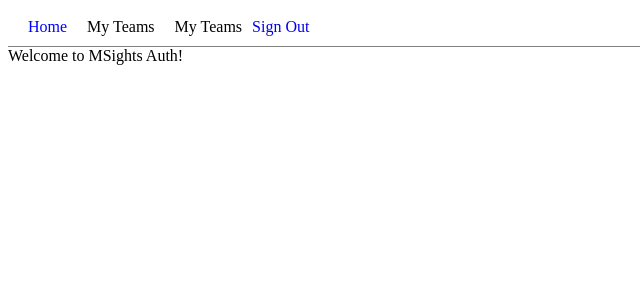
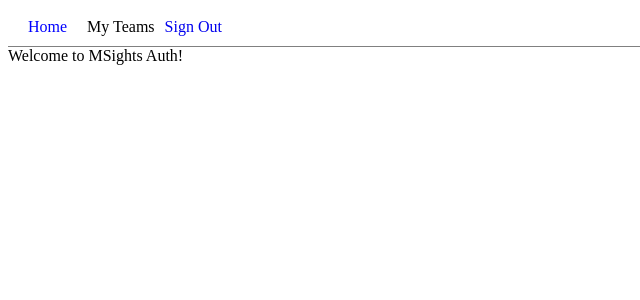
Before and after one commit to upsmancsr/Team-Up, a React (Create React App) app in the folder frontend/: page / in a window 1280 px wide. Shown: the top 300 px of the page, without its empty margins (0-640 px from the left). Built offline with nearby package versions, Linux system fonts and the light colour scheme; no server answers; sample sign-in values are in the browser's storage.

Commit message:
Added email to team member item in TeamDashboard

```diff
--- a/frontend/src/components/TeamDashboard.js
+++ b/frontend/src/components/TeamDashboard.js
@@ -39,6 +39,7 @@ class TeamDashboard extends Component {
                     return (
                     <div className={styles.row} key={index}>
                         <p>{user.firstName} {user.lastName}</p>
+                        <p>{user.email}</p>
                     </div>
                     )
                 })
--- a/frontend/src/components/navigation/NavAuth.js
+++ b/frontend/src/components/navigation/NavAuth.js
@@ -20,7 +20,6 @@ const NavAuth = () => (
         <span>
             {styledNavLink('/', 'Home', 'exact')}
             {styledNavLink('/myteams', 'My Teams')}
-            {styledNavLink('/TeamDashboard/:teamId', 'My Teams')}
             <SignOut />
         </span>
     </div>
```
